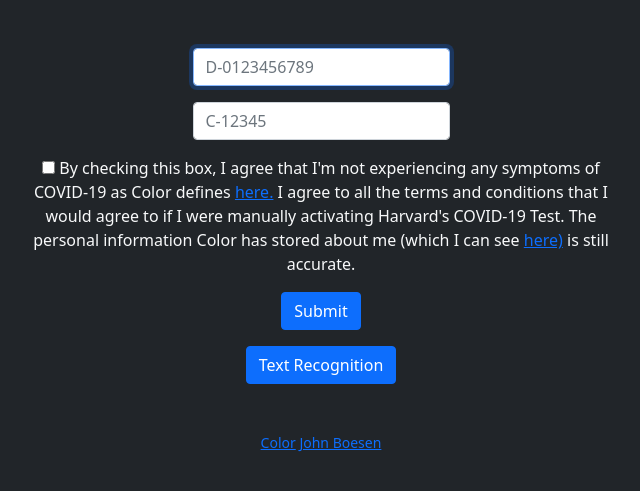
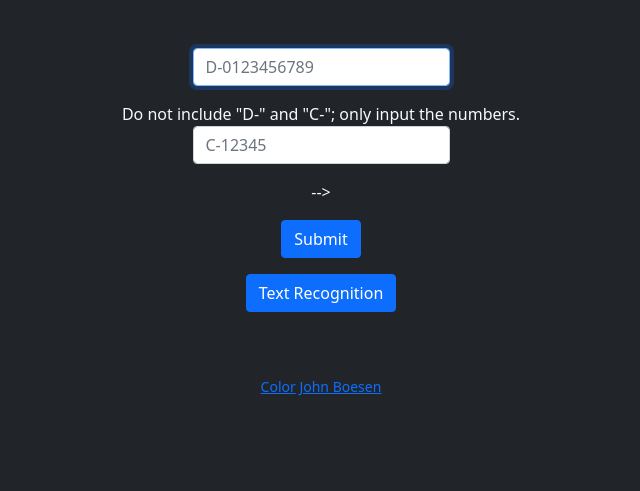
Before and after one commit to Jboesen/covid-activator, a Flask app: page /manual in a window 1280 px wide. Shown: the part 88-579 px from the top of the page, without its empty margins (319-959 px from the left). Run offline with Flask 2, Linux system fonts and the light colour scheme; a user stored in the database is signed in; some libraries are stand-ins or nearby versions.

Commit message:
Update manual.html

```diff
--- a/templates/manual.html
+++ b/templates/manual.html
@@ -18,6 +18,8 @@
         placeholder="D-0123456789" type="text">
         {% endif %}
     </div>
+    <div class="text-light mb-3">
+        Do not include "D-" and "C-"; only input the numbers.
     <div class="mb-3">
         {% if acc_num %}
         <input autocomplete="off" autofocus class="form-control mx-auto w-auto" id="acc_num" name="acc_num"
@@ -30,20 +32,23 @@
     <div class="container text-light mb-3" style="max-width:50%">
         {% if confirmation %}
         <div hidden>
-            <input type="checkbox" value="normal" name="normal" checked> By checking this box, I agree that I'm not experiencing any symptoms of COVID-19 as Color defines
-            <a href="https://home.color.com/covid/activation/pre-test">here.</a>
-            <a>I agree to all the terms and conditions that I would agree to if I were manually activating Harvard's COVID-19 Test.
-            The personal information Color has stored about me (which I can see </a>
-            <a href="https://home.color.com/covid/activation/test-info">here)</a>
-            <a> is still accurate.</a>
+        <!-- <input type="checkbox" name="normal"> By checking this box, I agree that I'm not experiencing any symptoms of COVID-19 as Color defines  -->
+        <a> By clicking submit, I agree that I'm not experiencing any symptoms of COVID-19 as Color defines
+        <a href="https://home.color.com/covid/activation/pre-test">here.</a>
+        <a>I agree to all the terms and conditions that I would agree to if I were manually activating Harvard's COVID-19 Test.
+        The personal information Color has stored about me (which I can see</a>
+        <a href="https://home.color.com/covid/activation/test-info">here)</a>
+        <a> is still accurate.</a>
         </div>
-        {% else %}
-        <input type="checkbox" value="normal" name="normal"> By checking this box, I agree that I'm not experiencing any symptoms of COVID-19 as Color defines
+        <!-- {% else %} -->
+        <!-- the framework is here to implement a checkbox, but it was being finnicky (not working sometimes for no discernible reason) -->
+        <!-- so I commented it out, but I might try to bring it back this winter break -->
+        <!-- <input type="checkbox" value="normal" name="normal"> By checking this box, I agree that I'm not experiencing any symptoms of COVID-19 as Color defines
         <a href="https://home.color.com/covid/activation/pre-test">here.</a>
         <a>I agree to all the terms and conditions that I would agree to if I were manually activating Harvard's COVID-19 Test.
         The personal information Color has stored about me (which I can see </a>
         <a href="https://home.color.com/covid/activation/test-info">here)</a>
-        <a> is still accurate.</a>
+        <a> is still accurate.</a> -->
         {% endif %}
     </div>
     <div class="mb-3">
```
